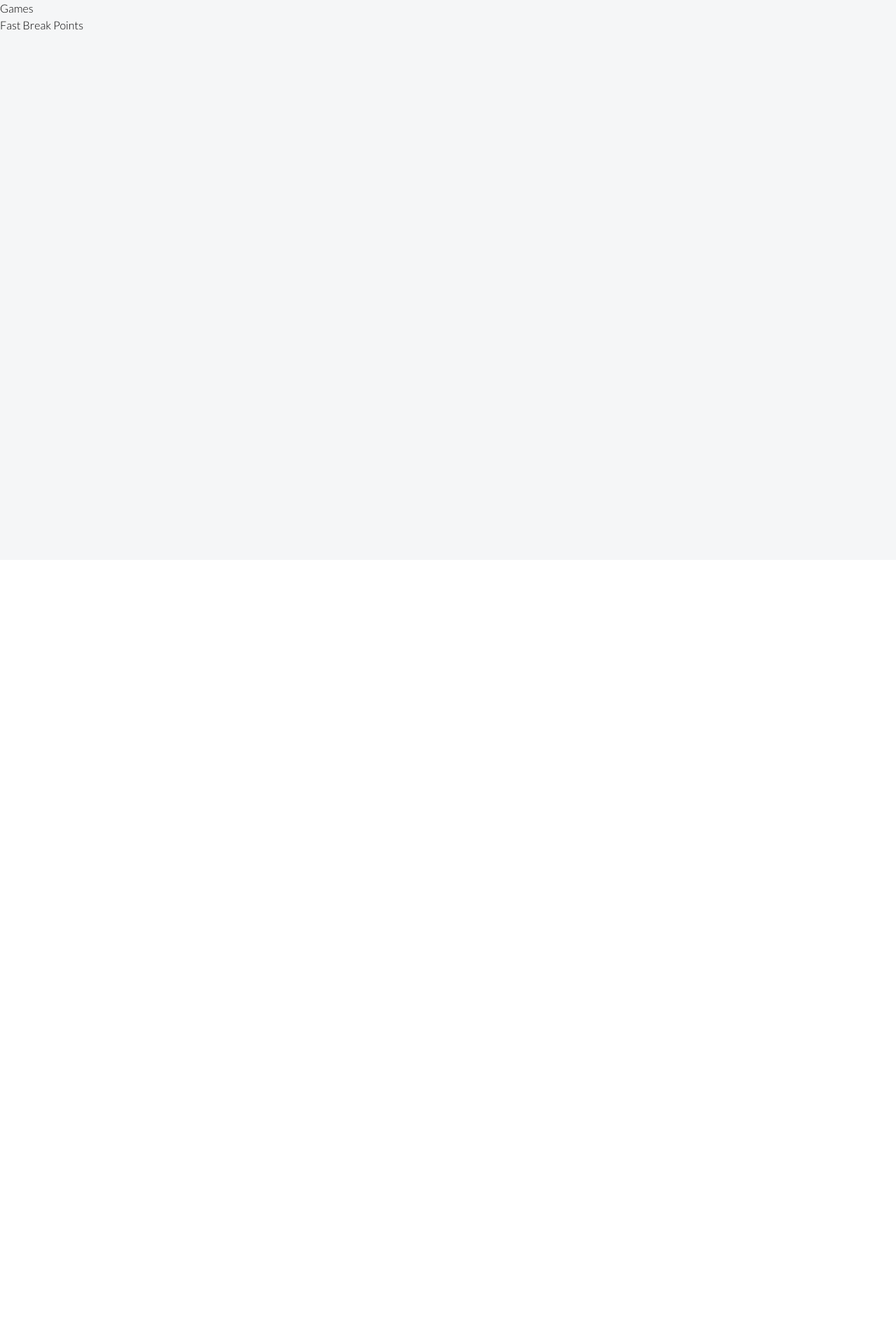
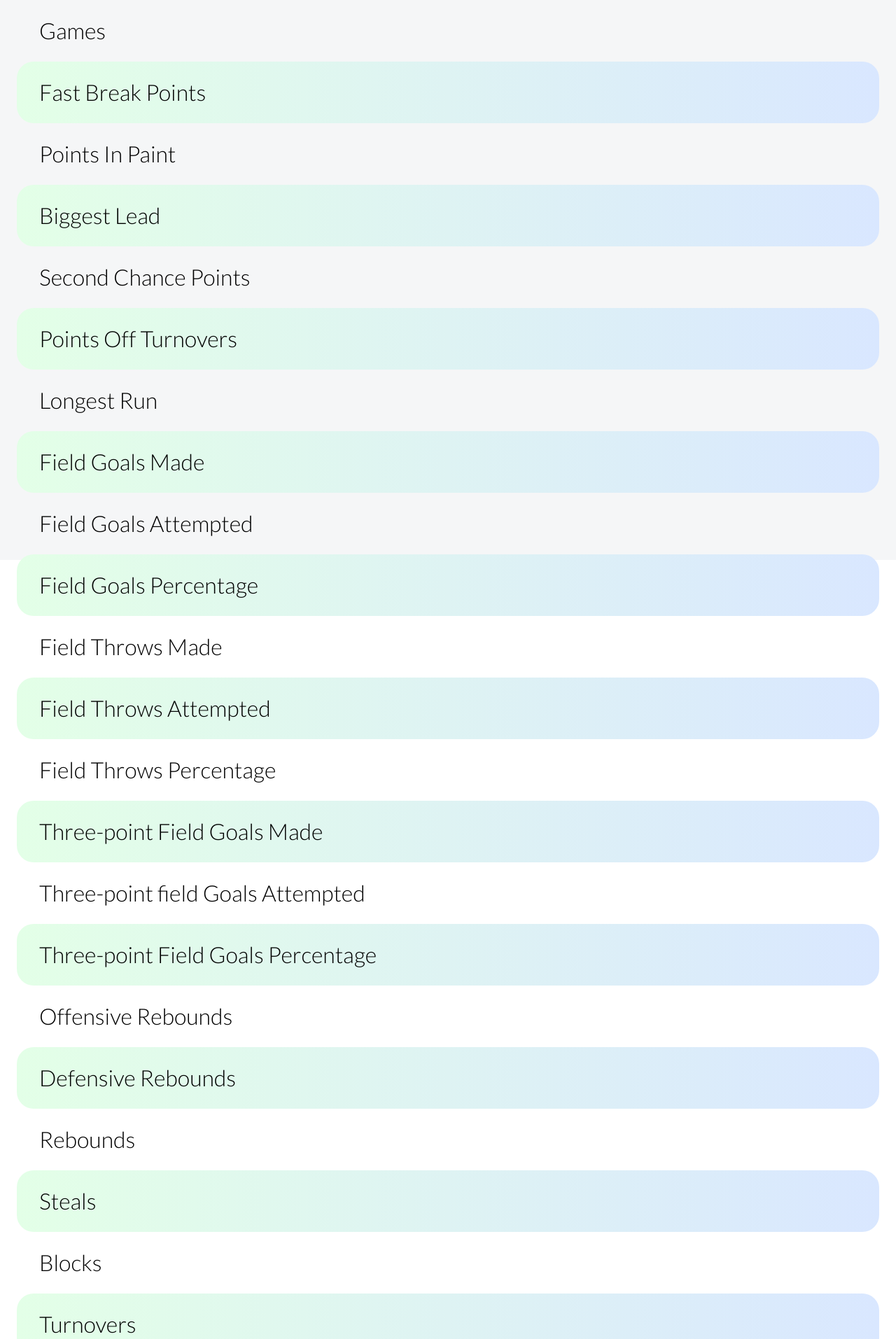
Before and after one commit to t-bello7/Micro-fantasy-nba-league, a React (Vite) app: page /Bullets in a window 1280 px wide. Shown: the part 80-1993 px from the top of the page at 70% size. Before the commit the page ends 880 px from the top, so only its background shows below. Built offline with nearby package versions, Linux system fonts and the light colour scheme; no server answers; a web font is replaced by a local one.

Commit message:
style detail page

```diff
--- a/src/assets/styles/Detail.scss
+++ b/src/assets/styles/Detail.scss
@@ -2,3 +2,18 @@
     background-color: var(--clr-secondary);
     height: 100vh;
 }
+
+
+.detail__container {
+    & > * {
+        display: flex;
+        justify-content: space-between;
+        align-items: center;
+        padding: 2rem;
+        border-radius: 1.5rem;
+        font-size: 2rem;
+    }
+    & > :nth-child(even){
+        background: linear-gradient(90deg, #e3ffe7 0%, #d9e7ff 100%);
+    }
+}
--- a/src/pages/Detail.jsx
+++ b/src/pages/Detail.jsx
@@ -35,21 +35,40 @@ const data = [
   }
 ]
 const Detail = () => {
-    const { dataStat: teamStat, status, error} = useSelector((store) => store.teams)
+  const { dataStat: teamStat, status, error } = useSelector((store) => store.teams)
   const dispatch = useDispatch();
 
-    const params  = useParams()
-    console.log(params)
-
+  const params = useParams()
   useEffect(() => {
-
     dispatch(fetchTeamStatistics(params.name))
   }, [params.name])
 
   return (
-        <main className="detail__container">
-             <div>Games {teamStat.games} </div>
-             <div> Fast Break Points {teamStat.fastBreakPoints}</div>
+    <main className="container detail__container">
+      <div> <span>Games  </span>  {teamStat.games}  </div>
+      <div> <span>Fast Break Points </span>  {teamStat.fastBreakPoints} </div>
+      <div> <span>Points In Paint </span>  {teamStat.pointsInPaint}  </div>
+      <div> <span>Biggest Lead  </span>  {teamStat.biggestLead} </div>
+      <div> <span>Second Chance Points </span> {teamStat.secondChancePoints}  </div>
+      <div> <span>Points Off Turnovers  </span> {teamStat.pointsOffTurnovers}  </div>
+      <div> <span>Longest Run  </span> {teamStat.longestRun} </div>
+      <div> <span>Field Goals Made   </span> {teamStat.fgm}  </div>
+      <div> <span>Field Goals Attempted  </span> {teamStat.fga} </div>
+      <div> <span>Field Goals Percentage  </span>{teamStat.fgp} </div>
+      <div> <span>Field Throws Made  </span>{teamStat.ftm} </div>
+      <div> <span>Field Throws Attempted </span> {teamStat.fta} </div>
+      <div> <span>Field Throws Percentage </span> {teamStat.ftp} </div>
+      <div> <span>Three-point Field Goals Made  </span> {teamStat.tpm} </div>
+      <div> <span>Three-point field Goals Attempted </span> {teamStat.tpa} </div>
+      <div> <span>Three-point Field Goals Percentage </span> {teamStat.tpp} </div>
+      <div> <span>Offensive Rebounds </span> {teamStat.offReb} </div>
+      <div> <span>Defensive Rebounds </span> {teamStat.defReb} </div>
+      <div> <span>Rebounds </span> {teamStat.totReb} </div>
+      <div> <span>Steals </span>{teamStat.steals} </div>
+      <div> <span>Blocks </span>{teamStat.blocks} </div>
+      <div> <span>Turnovers </span> {teamStat.turnovers} </div>
+      <div> <span>Assits </span>{teamStat.assists} </div>
+
     </main>
   )
 }
```
Lines whose indentation alone changed are shown as unchanged.
